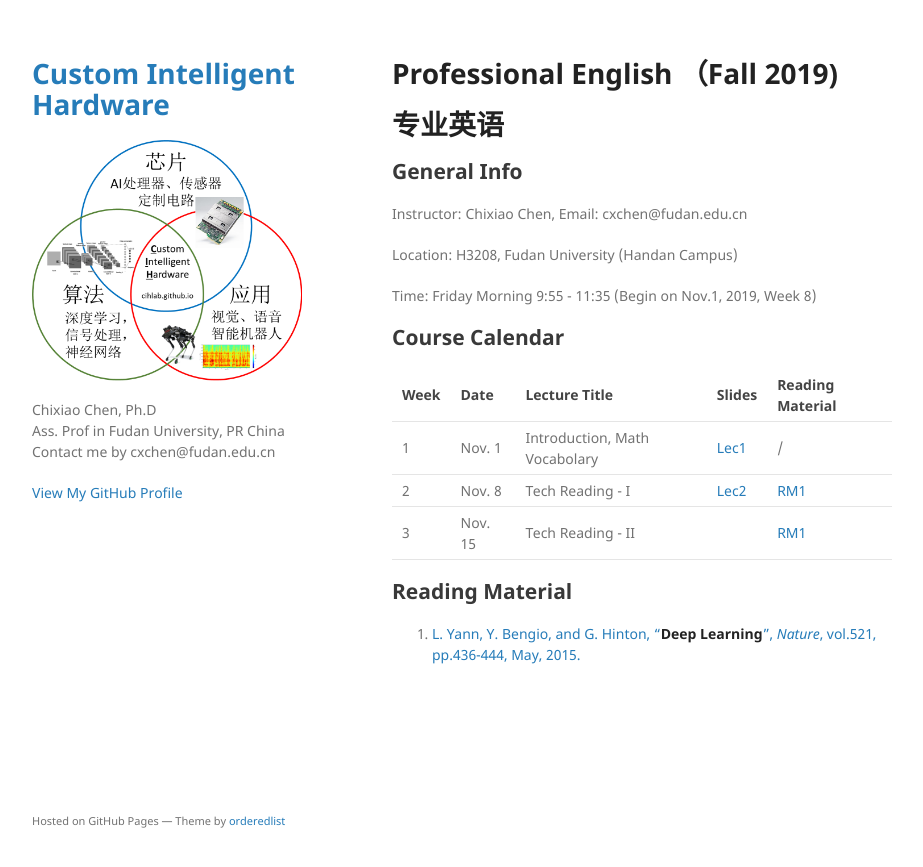
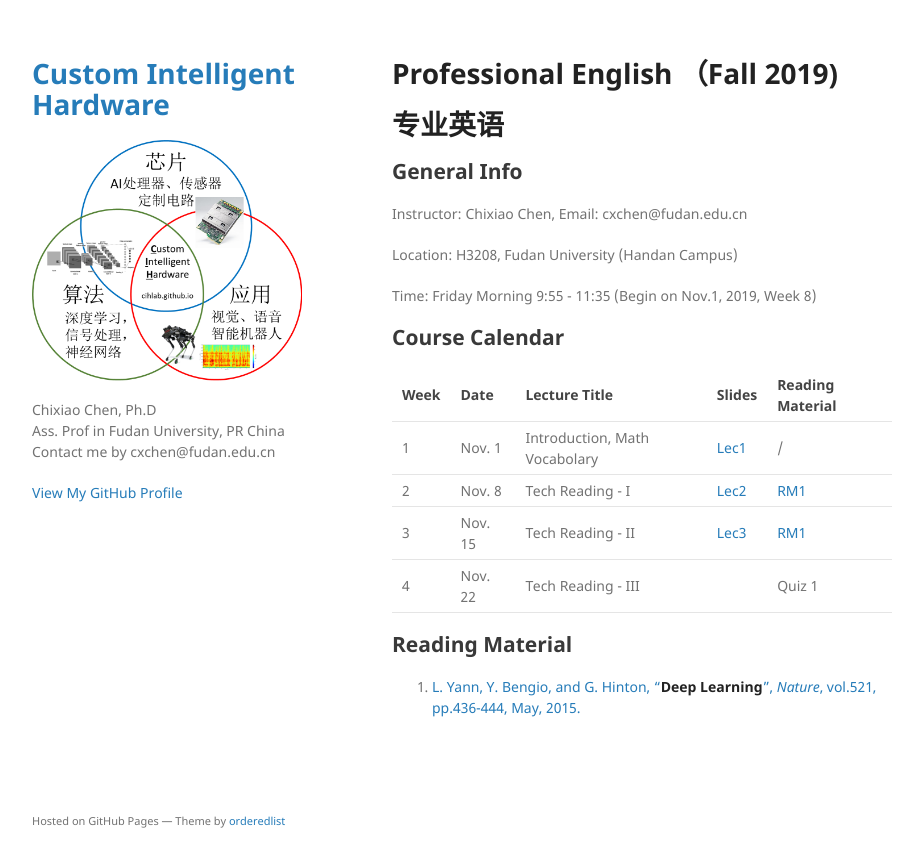
Before and after one commit to cihlab/cihlab.github.io, a Jekyll site: the page built from course/peng.md, in a window 1280 px wide. Shown: the top 867 px of the page, without its empty margins (178-1101 px from the left). Built offline with Jekyll 4.4.1, drawn with Linux system fonts in a browser that asks for light colours; our own code applies the rules of GitHub Pages for plain Markdown files.

Commit message:
Update peng.md

```diff
--- a/course/peng.md
+++ b/course/peng.md
@@ -20,7 +20,8 @@ Time: Friday Morning 9:55 - 11:35 (Begin on Nov.1, 2019, Week 8)
  ---- |  ---- |-----|-----|----|
 1| Nov. 1 | Introduction, Math Vocabolary | [Lec1](./peng01.pdf) | / |
 2| Nov. 8 | Tech Reading - I |  [Lec2](./peng02.pdf) | [RM1](https://www.nature.com/articles/nature14539.pdf) |
-3| Nov. 15 | Tech Reading - II | | [RM1](https://www.nature.com/articles/nature14539.pdf) |
+3| Nov. 15 | Tech Reading - II | [Lec3](./peng03.pdf) | [RM1](https://www.nature.com/articles/nature14539.pdf) |
+4| Nov. 22 | Tech Reading - III |   | Quiz 1|
 
 ## Reading Material
 
```
